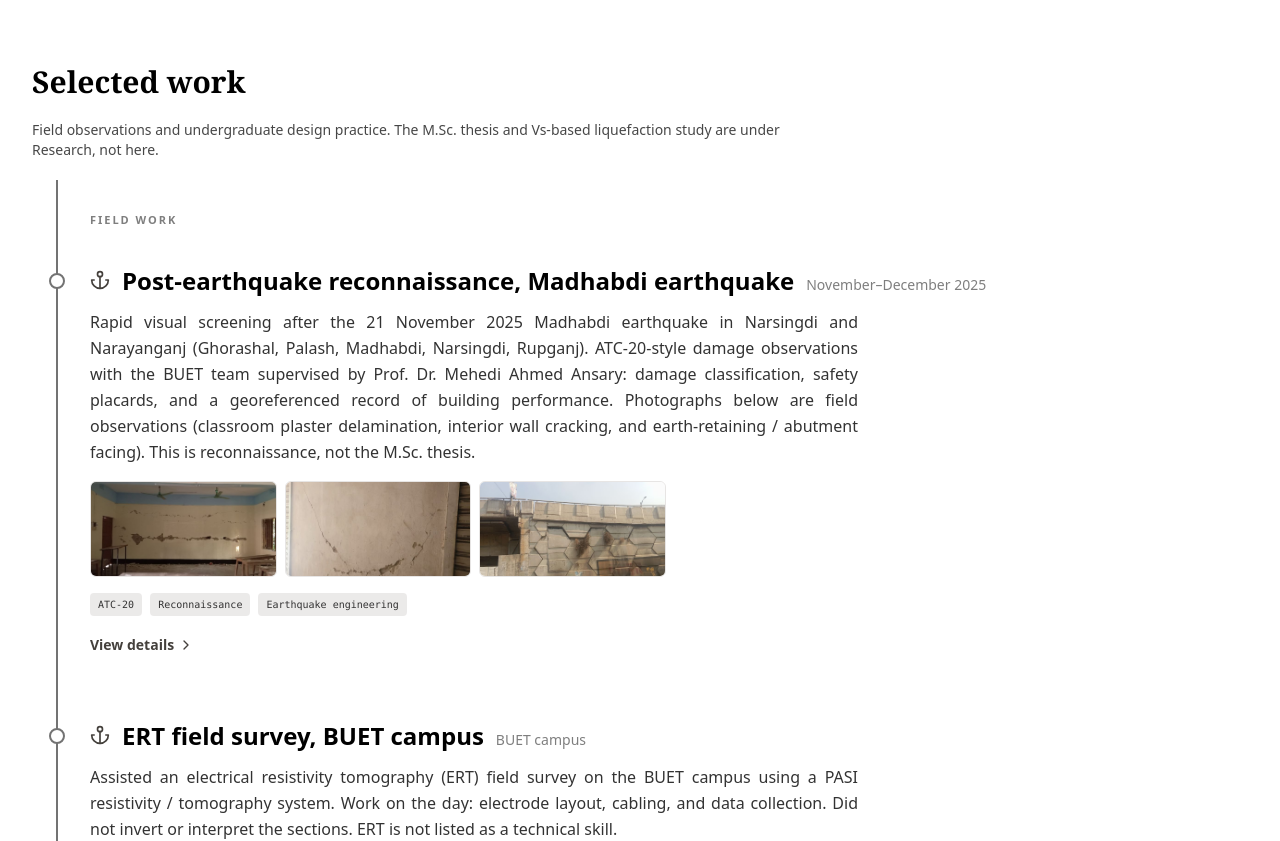
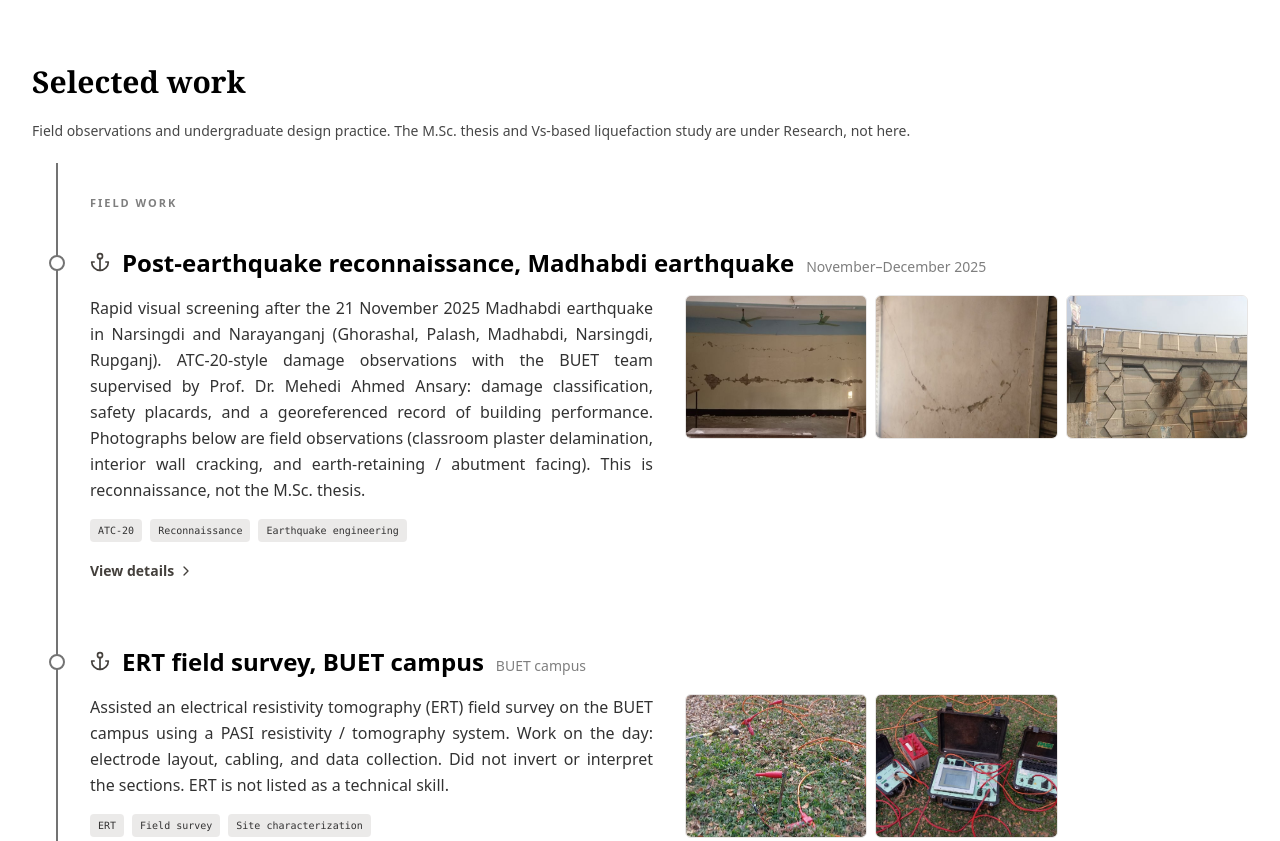
Before and after one commit to enamulislammeraj25-rin/portfolio-xrin, a React (Create React App) app: page / in a window 1280 px wide. Shown: the part 4140-4981 px from the top of the page. Built offline with nearby package versions, Linux system fonts and the light colour scheme.

Commit message:
Fill the Selected work row: text and photos sit side by side

```diff
--- a/src/App.js
+++ b/src/App.js
@@ -1473,7 +1473,7 @@ export default function App() {
       <Section id="projects">
         <div className="flex flex-col gap-5">
             <h2 className="text-3xl font-serif font-bold">Selected work</h2>
-            <p className="opacity-60 max-w-3xl text-sm">
+            <p className="opacity-60 text-sm text-justify leading-relaxed">
               Field observations and undergraduate design practice. The M.Sc. thesis and Vs-based liquefaction study are under Research, not here.
             </p>
             <div className={`border-l-2 py-2 ml-3 md:ml-6 ${(isLight) ? 'border-neutral-500' : 'border-white/30'}`}>
@@ -1493,30 +1493,18 @@ export default function App() {
                         </div>
 
                         <div>
-                            <div className="flex flex-wrap items-baseline gap-x-3 gap-y-1 mb-3">
+                            <div className="flex flex-wrap items-baseline gap-x-3 gap-y-1 mb-4">
                                 <Anchor className={`w-5 h-5 shrink-0 ${getAccentColor()}`} />
                                 <h3 className={`text-2xl font-bold transition-colors ${getHoverTextColor()}`}>
                                     {proj.title}
                                 </h3>
                                 {proj.period && <span className="text-sm opacity-50">{proj.period}</span>}
                             </div>
-                            <p className="opacity-70 mb-4 max-w-3xl text-justify leading-relaxed">
+                            <div className={proj.photos && proj.photos.length > 0 ? 'grid lg:grid-cols-2 gap-8 items-start' : ''}>
+                              <div>
+                                <p className="opacity-70 mb-4 text-justify leading-relaxed">
                                     {proj.description}
                                 </p>
-                            {proj.photos && proj.photos.length > 0 && (
-                              <div className="grid grid-cols-3 gap-2 max-w-xl mb-4">
-                                {proj.photos.slice(0, 3).map((photo, pi) => (
-                                  <button
-                                    key={pi}
-                                    type="button"
-                                    onClick={() => { setSelectedProject(proj); openLightbox(proj.photos, pi); }}
-                                    className={`overflow-hidden rounded-md border h-24 ${(isLight) ? 'border-stone-200' : 'border-white/10'}`}
-                                  >
-                                    <img src={photo.src} alt={photo.caption || proj.title} className="w-full h-full object-cover" />
-                                  </button>
-                                ))}
-                              </div>
-                            )}
                                 <div className="flex gap-2 flex-wrap mb-4">
                                     {proj.stack.map(tech => (
                                         <span key={tech} className={`px-2 py-1 text-[10px] font-mono rounded opacity-70
@@ -1531,6 +1519,22 @@ export default function App() {
                                 >
                                     View details <ChevronRight className="w-4 h-4 ml-1 group-hover:translate-x-1 transition-transform" />
                                 </button>
+                              </div>
+                              {proj.photos && proj.photos.length > 0 && (
+                                <div className="grid grid-cols-3 gap-2">
+                                  {proj.photos.slice(0, 3).map((photo, pi) => (
+                                    <button
+                                      key={pi}
+                                      type="button"
+                                      onClick={() => { setSelectedProject(proj); openLightbox(proj.photos, pi); }}
+                                      className={`overflow-hidden rounded-md border h-28 lg:h-36 ${(isLight) ? 'border-stone-200' : 'border-white/10'}`}
+                                    >
+                                      <img src={photo.src} alt={photo.caption || proj.title} className="w-full h-full object-cover" />
+                                    </button>
+                                  ))}
+                                </div>
+                              )}
+                            </div>
                         </div>
                     </div>
                   </React.Fragment>
```
Lines whose indentation alone changed are shown as unchanged.
